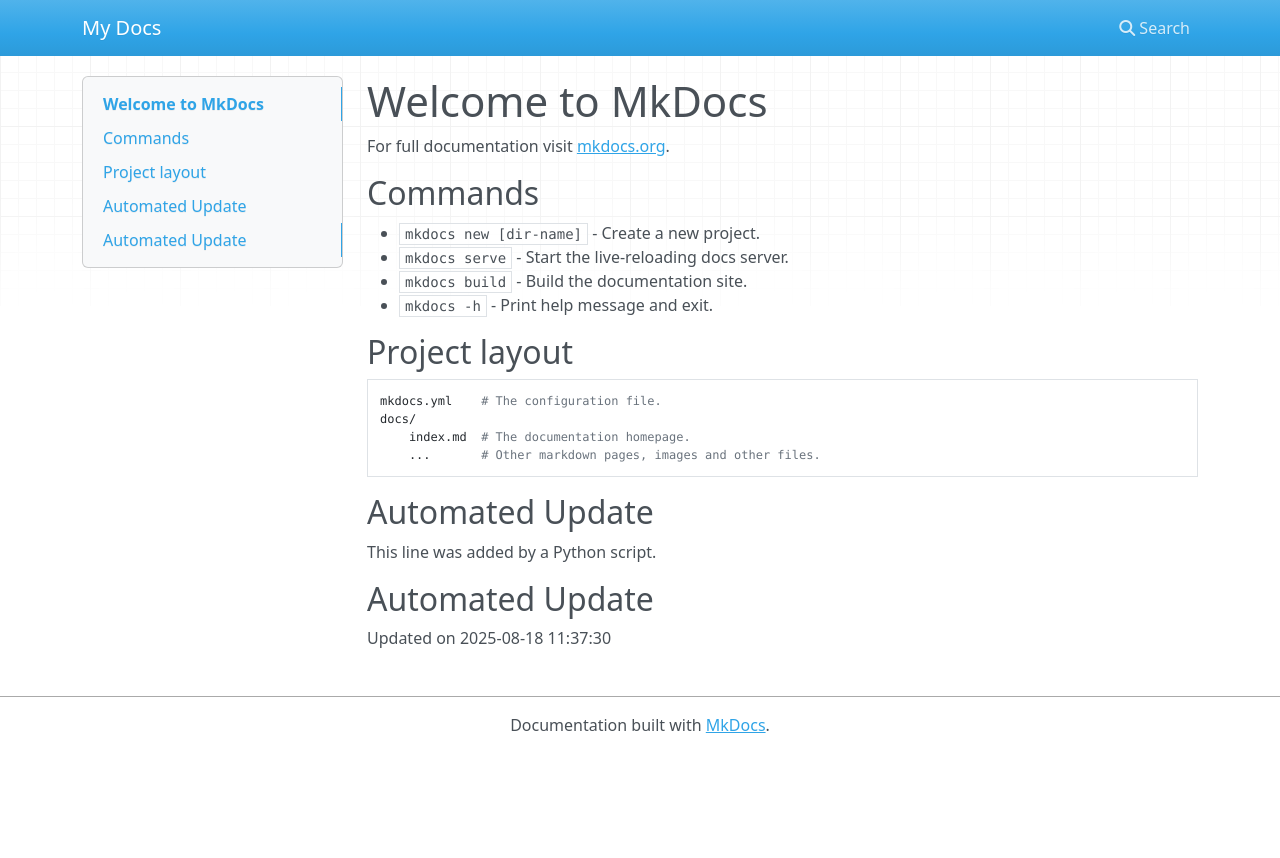
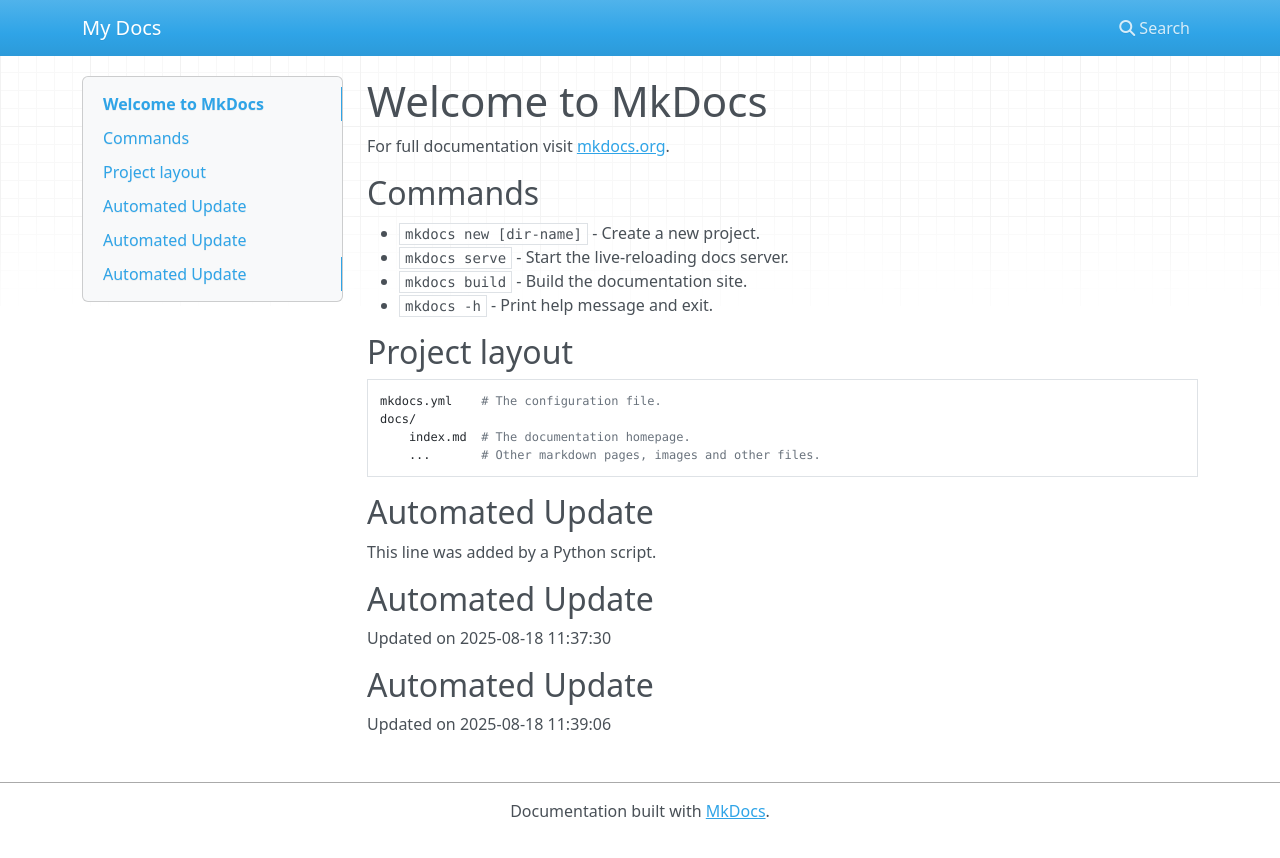
Before and after one commit to Trickster138/my-docs-site, an MkDocs documentation site: the page built from docs/index.md, in a window 1280 px wide. Shown: the top 858 px of the page. Built offline with MkDocs 1.6.1, drawn with Linux system fonts in a browser that asks for light colours; nearby versions of some CDN libraries.

Commit message:
Automated update to index.md

```diff
--- a/docs/index.md
+++ b/docs/index.md
@@ -23,3 +23,7 @@
 
 ## Automated Update
 Updated on 2025-08-18 11:37:30
+
+
+## Automated Update
+Updated on 2025-08-18 11:39:06
```
